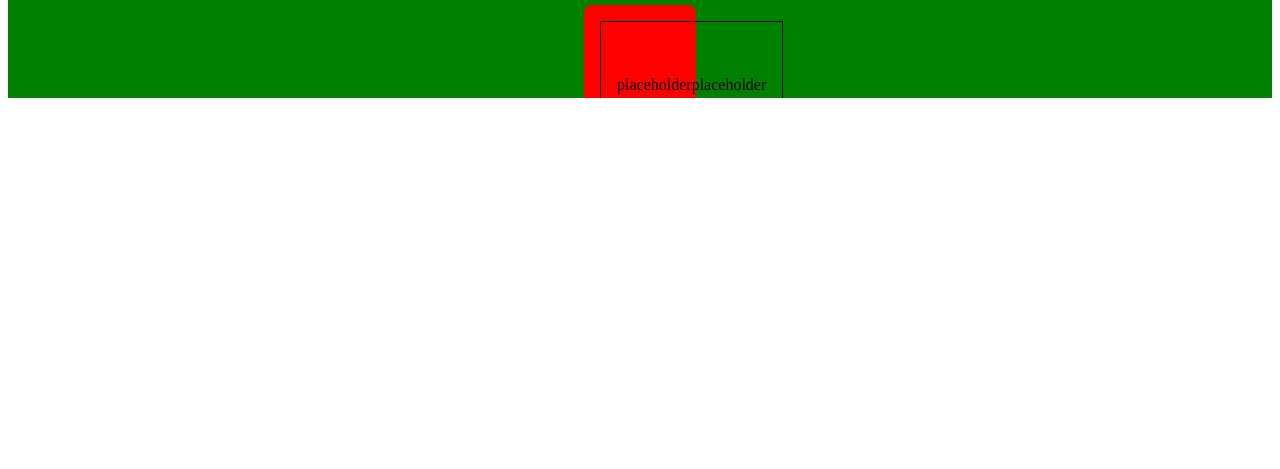
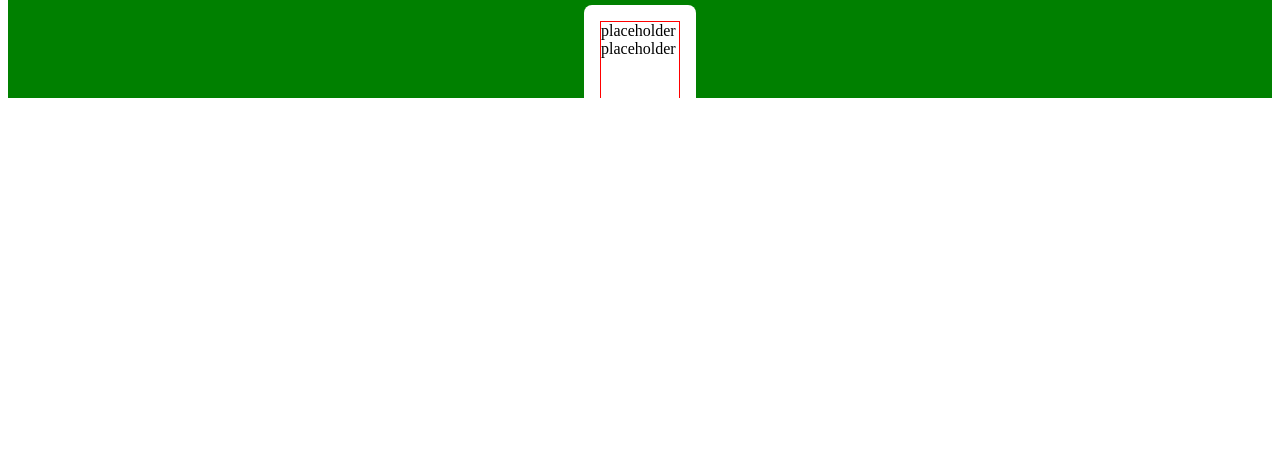
Before and after one commit to 2019-Fall-Cohort/blackjack-looking-for-js-person, a website: page docs/index.html in a window 1280 px wide. Shown: the part 331-800 px from the top of the page. Drawn offline with Linux system fonts and the light colour scheme; files that its build step writes are made by us from their sources.

Commit message:
Fixed some styling.

```diff
--- a/docs/style.css
+++ b/docs/style.css
@@ -5,10 +5,11 @@
 }
 
 .playing-card {
-    background-color: red;
+    background-color: white;
     border-radius: 0.5rem;
     display: flex;
     height: 8rem;
+    justify-content: center;
     padding: 1rem;
     width: 5rem;
 }
@@ -18,14 +19,12 @@
     background-color: green;
     display: flex;
     flex-direction: column;
+    height: 20rem;
     justify-content: center;
-    height: 20rem;
 }
 
 .value-container {
-    align-items: center;
     border: 1px solid;
-    display: flex;
-    justify-content: center;
-    padding: 1rem;
+    border-color: red;
+    padding: 0.5 rem;
 }
```
